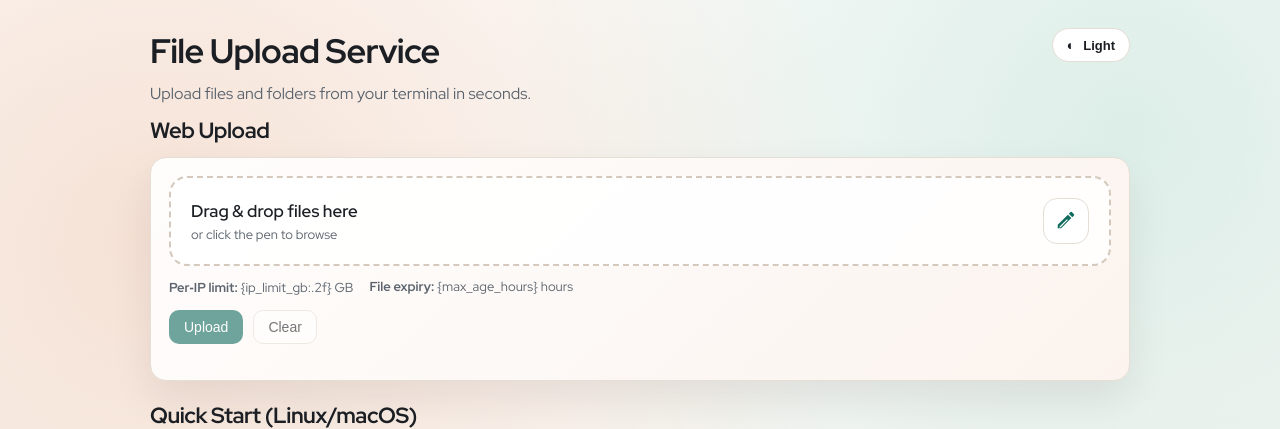
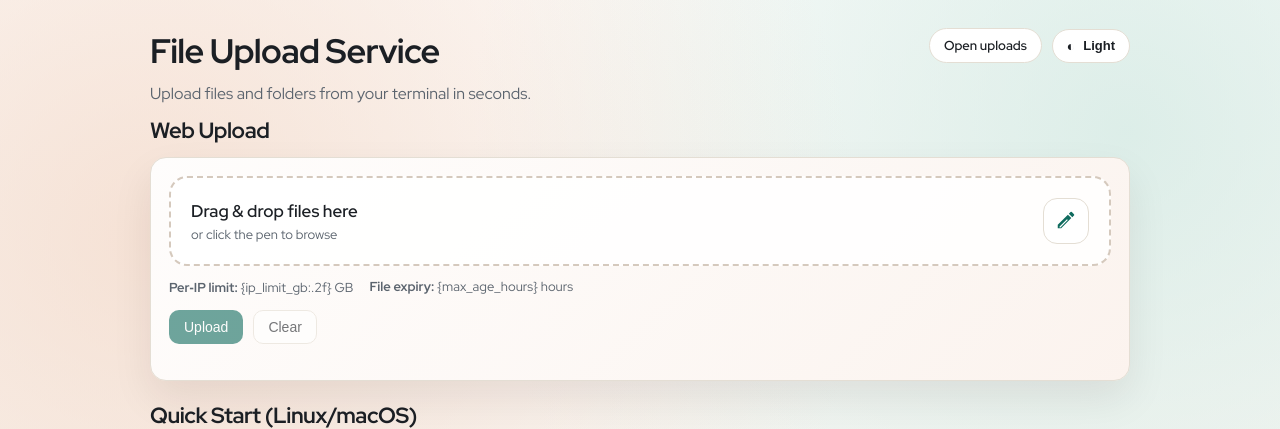
Before and after one commit to nooblk-98/temp-file-share, a Python web app: template backend/templates/index.html in a window 1280 px wide. Shown: the top 429 px of the page. Run offline with Jinja, Linux system fonts and the light colour scheme; the template is opened without the code that fills it, so the values that code supplies are empty.

Commit message:
Update index.html

```diff
--- a/backend/templates/index.html
+++ b/backend/templates/index.html
@@ -15,10 +15,13 @@
             <h1>File Upload Service</h1>
             <p>Upload files and folders from your terminal in seconds.</p>
         </div>
-        <button class="theme-toggle" type="button" data-theme-toggle aria-pressed="false">
-            <span class="theme-toggle__icon" aria-hidden="true">◐</span>
-            <span class="theme-toggle__label">Light</span>
-        </button>
+        <div class="top-actions">
+            <a class="ghost-link" href="/uploads">Open uploads</a>
+            <button class="theme-toggle" type="button" data-theme-toggle aria-pressed="false">
+                <span class="theme-toggle__icon" aria-hidden="true">◐</span>
+                <span class="theme-toggle__label">Light</span>
+            </button>
+        </div>
     </div>
 
     <h2>Web Upload</h2>
```
